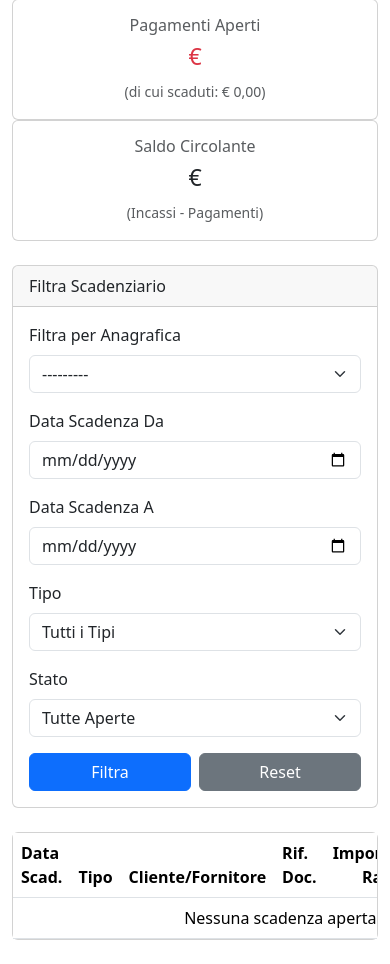
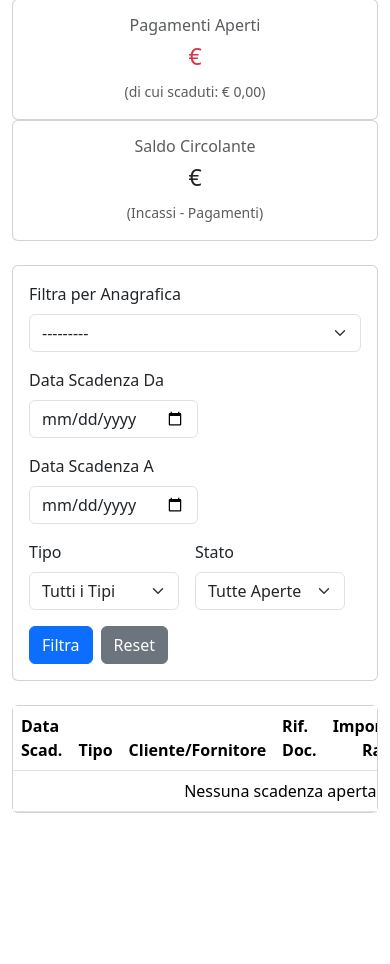
Before and after one commit to stefincarico/GestyLub, a Django app: template gestionale/templates/gestionale/scadenzario_list.html in a window 390 px wide; the page is wider, and only the part inside the window is pictured. Shown: the part 294-1258 px from the top of that part. After the commit the page ends 1107 px from the top of that part, so only its background shows below. Run offline with Django 5.2, Linux system fonts and the light colour scheme; the template is opened without the code that fills it: values that come from a table or form of the project are taken from there, others are empty.

Commit message:
Risolti BUG su barra filtri scadenziario

```diff
--- a/gestionale/templates/gestionale/scadenzario_list.html
+++ b/gestionale/templates/gestionale/scadenzario_list.html
@@ -42,40 +42,44 @@
 </div>
 <!-- ======================= INIZIO BLOCCO FILTRI  ======================= -->
     <div class="card mb-4">
-        <div class="card-header">
-            Filtra Scadenziario
-        </div>
         <div class="card-body">
             <form method="get" action="">
-                <div class="row g-3 align-items-end">
-                    <div class="col-lg-3 col-md-6">
+                <!-- Usiamo d-flex per trasformare la riga in un contenitore flexbox -->
+                <!-- flex-wrap permette agli elementi di andare a capo su schermi piccoli -->
+                <!-- gap-3 aggiunge spazio tra gli elementi -->
+                <div class="d-flex flex-wrap align-items-end gap-3">
+
+                    <!-- Ogni campo è ora un 'flex item' -->
+                    <div class="flex-grow-1" style="min-width: 200px;">
                         <label for="{{ filter_form.anagrafica.id_for_label }}" class="form-label">{{ filter_form.anagrafica.label }}</label>
                         {{ filter_form.anagrafica }}
                     </div>
-                    <div class="col-lg-2 col-md-6">
+
+                    <div style="min-width: 150px;">
                         <label for="{{ filter_form.data_da.id_for_label }}" class="form-label">{{ filter_form.data_da.label }}</label>
                         {{ filter_form.data_da }}
                     </div>
-                    <div class="col-lg-2 col-md-6">
+
+                    <div style="min-width: 150px;">
                         <label for="{{ filter_form.data_a.id_for_label }}" class="form-label">{{ filter_form.data_a.label }}</label>
                         {{ filter_form.data_a }}
                     </div>
-                    <div class="col-lg-2 col-md-6">
+
+                    <div style="min-width: 150px;">
                         <label for="{{ filter_form.tipo.id_for_label }}" class="form-label">{{ filter_form.tipo.label }}</label>
                         {{ filter_form.tipo }}
                     </div>
-                    <div class="col-lg-2 col-md-6">
+
+                    <div style="min-width: 150px;">
                         <label for="{{ filter_form.stato.id_for_label }}" class="form-label">{{ filter_form.stato.label }}</label>
                         {{ filter_form.stato }}
                     </div>
 
-                    <!-- === NUOVO BLOCCO PULSANTI === -->
-                    <div class="col-lg-1 col-md-12 d-flex">
-                        <button type="submit" class="btn btn-primary w-100 me-2">Filtra</button>
-                        <!-- Questo link punta all'URL base della pagina, senza parametri -->
-                        <a href="{% url 'scadenzario_list' %}" class="btn btn-secondary w-100">Reset</a>
+                    <!-- Contenitore per i pulsanti -->
+                    <div class="d-flex">
+                        <button type="submit" class="btn btn-primary me-2">Filtra</button>
+                        <a href="{% url 'scadenzario_list' %}" class="btn btn-secondary">Reset</a>
                     </div>
-                    <!-- === FINE NUOVO BLOCCO === -->
 
                 </div>
             </form>
```
